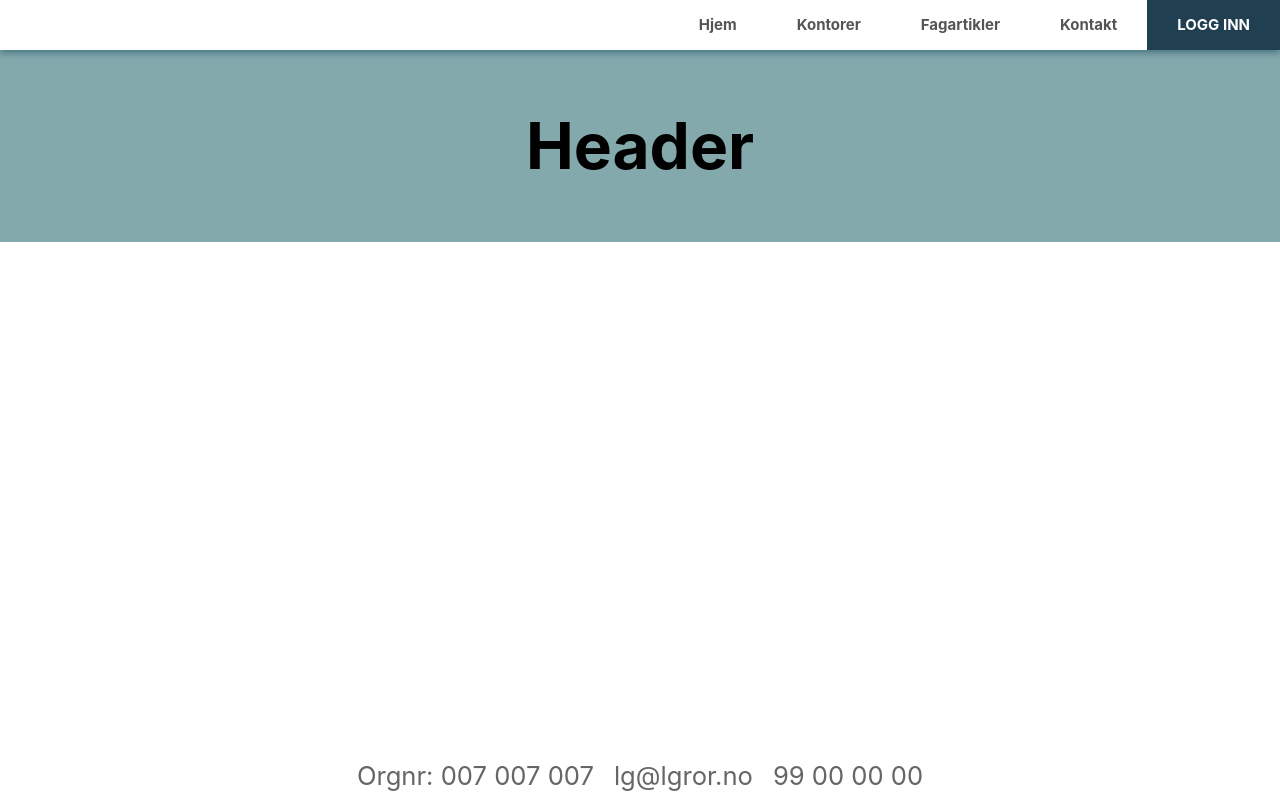
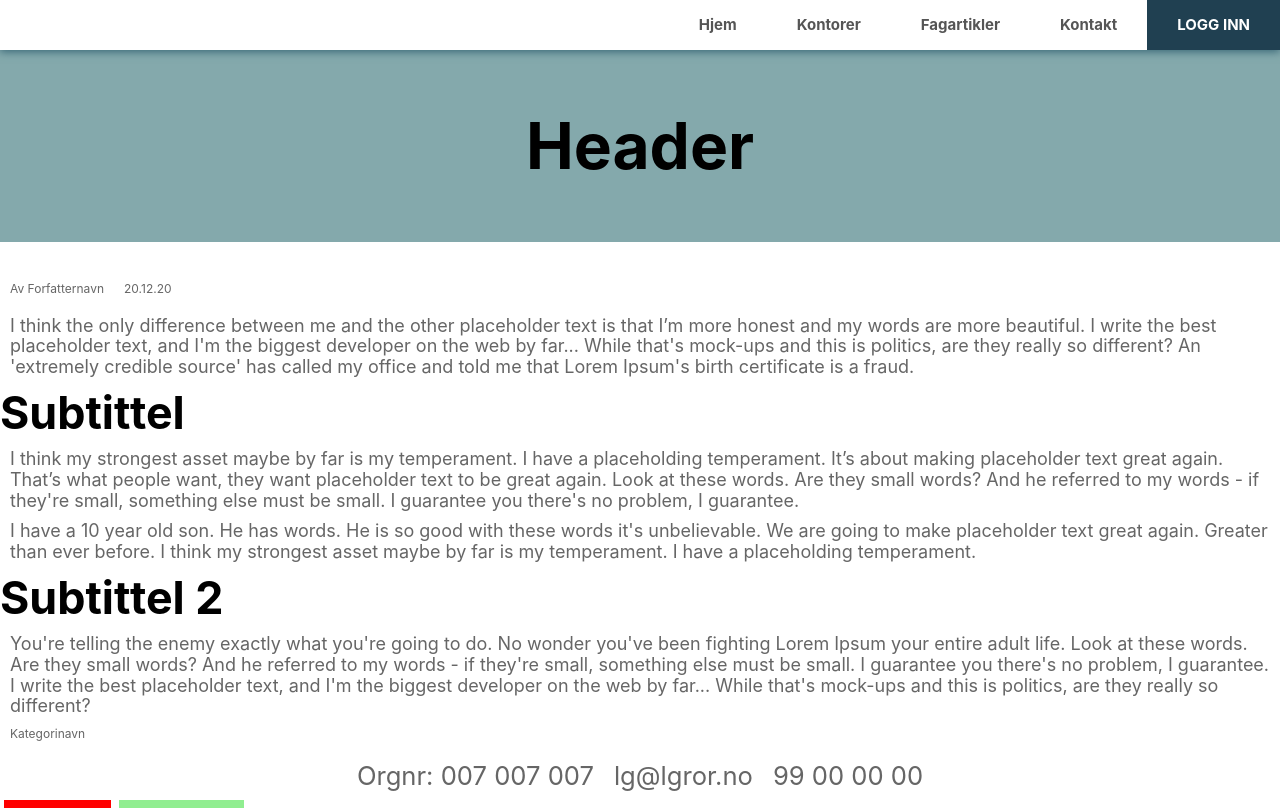
Before and after one commit to ramibakir/Eksamen_Webapplikasjoner, a React app in the folder client/: page /articledetail in a window 1280 px wide. Built offline with nearby package versions, Linux system fonts and the light colour scheme.

Commit message:
Setup articledetailedview with styling and dummy data, made route for it to debug styling

```diff
--- /dev/null
+++ b/client/src/pages/ArticleDetailedView.jsx
@@ -0,0 +1,79 @@
+import React from 'react';
+import styled from 'styled-components';
+import {
+  StyledParagraph,
+  StyledButton,
+  StyledSubtitle,
+} from '../styles/MainStyles';
+
+const TempContainer = styled.div`
+  display: flex;
+  justify-content: flex-start;
+`;
+
+const AuthorDateParagraph = styled(StyledParagraph)`
+  font-size: 12px;
+`;
+
+const IntroParagraph = styled(StyledParagraph)`
+  font-size: 18px;
+`;
+
+const DeleteButton = styled(StyledButton)`
+  color: white;
+  background-color: red;
+`;
+
+const EditButton = styled(StyledButton)`
+  color: white;
+  background-color: lightgreen;
+`;
+
+const ArticleDetailedView = () => (
+  <>
+    <TempContainer>
+      <AuthorDateParagraph>Av Forfatternavn</AuthorDateParagraph>
+      <AuthorDateParagraph>20.12.20</AuthorDateParagraph>
+    </TempContainer>
+    <IntroParagraph>
+      I think the only difference between me and the other placeholder text is
+      that I’m more honest and my words are more beautiful. I write the best
+      placeholder text, and I'm the biggest developer on the web by far... While
+      that's mock-ups and this is politics, are they really so different? An
+      'extremely credible source' has called my office and told me that Lorem
+      Ipsum's birth certificate is a fraud.
+    </IntroParagraph>
+    <StyledSubtitle>Subtittel</StyledSubtitle>
+    <IntroParagraph>
+      I think my strongest asset maybe by far is my temperament. I have a
+      placeholding temperament. It’s about making placeholder text great again.
+      That’s what people want, they want placeholder text to be great again.
+      Look at these words. Are they small words? And he referred to my words -
+      if they're small, something else must be small. I guarantee you there's no
+      problem, I guarantee.
+    </IntroParagraph>
+    <IntroParagraph>
+      I have a 10 year old son. He has words. He is so good with these words
+      it's unbelievable. We are going to make placeholder text great again.
+      Greater than ever before. I think my strongest asset maybe by far is my
+      temperament. I have a placeholding temperament.
+    </IntroParagraph>
+    <StyledSubtitle>Subtittel 2</StyledSubtitle>
+    <IntroParagraph>
+      You're telling the enemy exactly what you're going to do. No wonder you've
+      been fighting Lorem Ipsum your entire adult life. Look at these words. Are
+      they small words? And he referred to my words - if they're small,
+      something else must be small. I guarantee you there's no problem, I
+      guarantee. I write the best placeholder text, and I'm the biggest
+      developer on the web by far... While that's mock-ups and this is politics,
+      are they really so different?
+    </IntroParagraph>
+    <AuthorDateParagraph>Kategorinavn</AuthorDateParagraph>
+    <TempContainer>
+      <DeleteButton>SLETT</DeleteButton>
+      <EditButton>REDIGER</EditButton>
+    </TempContainer>
+  </>
+);
+
+export default ArticleDetailedView;
--- a/client/src/pages/Articles.jsx
+++ b/client/src/pages/Articles.jsx
@@ -1,6 +1,5 @@
 import React from 'react';
 import styled from 'styled-components';
-
 import {
   StyledImage,
   StyledParagraph,
@@ -8,13 +7,6 @@ import {
   StyledButton,
 } from '../styles/MainStyles';
 import { StyledListContainer, StyledListItem } from '../styles/ListStyles';
-
-const TempHeader = styled(StyledHeader)`
-  height: 200px;
-  display: flex;
-  justify-content: center;
-  align-items: center;
-`;
 
 const TempContainer = styled.div`
   display: flex;
--- a/client/src/routes/Routes.jsx
+++ b/client/src/routes/Routes.jsx
@@ -8,6 +8,7 @@ import Articles from '../pages/Articles';
 import Contact from '../pages/Contact';
 import Login from '../pages/Login';
 import OfficeDetailedView from '../pages/OfficeDetailedView';
+import ArticleDetailedView from '../pages/ArticleDetailedView';
 
 const Routes = () => (
   <Router>
@@ -31,6 +32,9 @@ const Routes = () => (
         <Route path="/officedetail">
           <OfficeDetailedView />
         </Route>
+        <Route path="/articledetail">
+          <ArticleDetailedView />
+        </Route>
       </Switch>
     </MainLayout>
   </Router>
```
